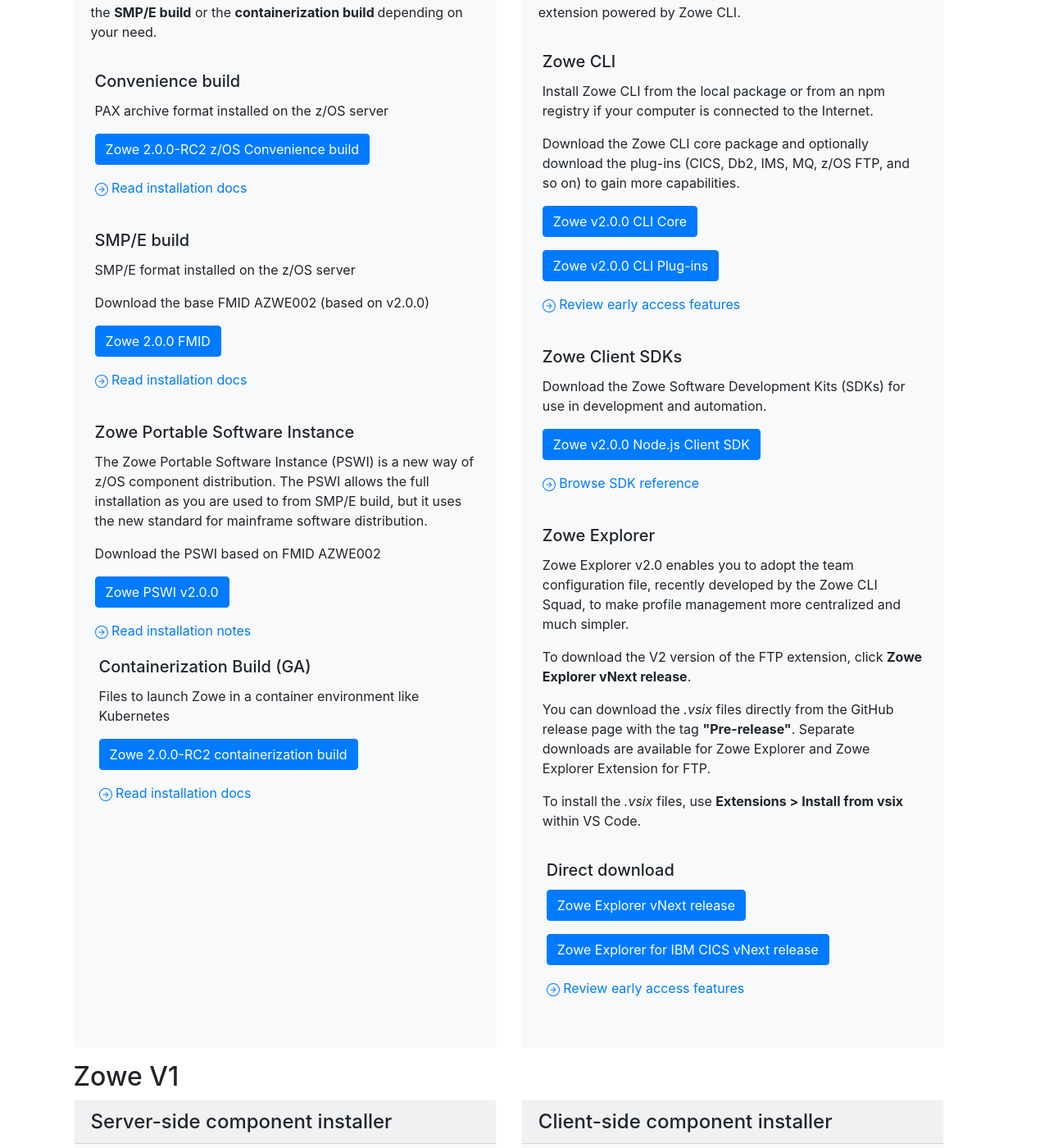
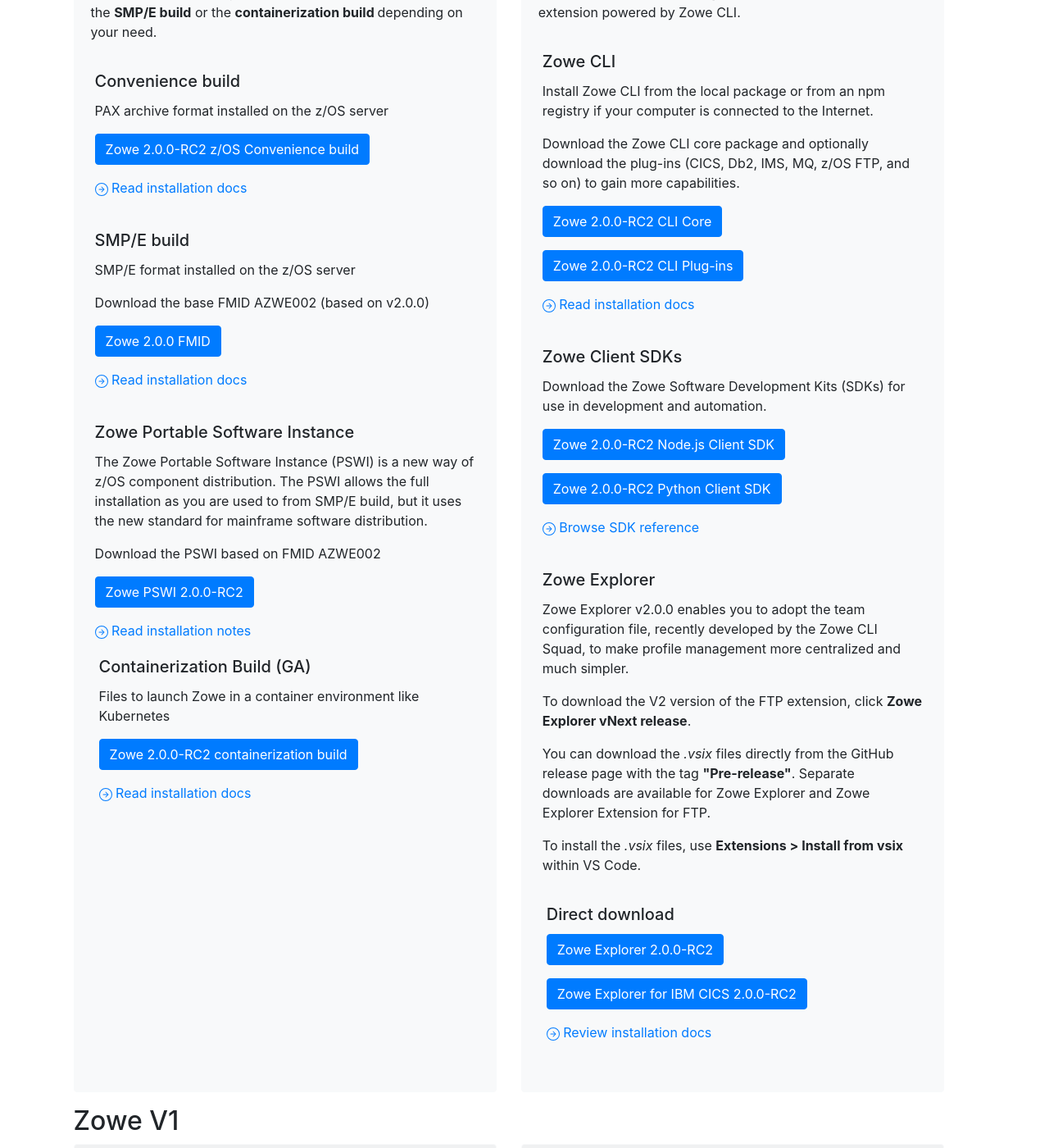
Before and after one commit to zowe/zowe.github.io, a Jekyll site: the page built from download.md, in a window 1280 px wide and 1400 px high, scrolled down 660 px. Shown: the whole window at 82% size. Built offline with Jekyll 4.4.1, drawn with Linux system fonts in a browser that asks for light colours; our own code applies the rules of GitHub Pages for plain Markdown files; some of the changed text lies outside the part shown.

Commit message:
fix more variables, add explorer_version to releases
Signed-off-by: MarkAckert <mark.ackert@broadcom.com>

```diff
--- a/_data/releases.yml
+++ b/_data/releases.yml
@@ -8,6 +8,7 @@
     smpe_numbers: AZWE002
     cli_version: 2.0.0-RC2
     cli_plugins_version: 2.0.0-RC2
+    explorer_version: 2.0.0-RC2
     node_sdk_version: 2.0.0-RC2
     python_sdk_version: 2.0.0-RC2
     release_date: 2022-04-26
--- a/download.md
+++ b/download.md
@@ -149,7 +149,7 @@
               new standard for mainframe software distribution.</p>
             <p class="card-text">Download the PSWI based on FMID AZWE002</p>
             <p><a class="btn btn-primary"
-                href="{{ site.pswi_download_uri }}{{ site.data.releases.v2[0].zos_version }}">Zowe PSWI v2.0.0</a></p>
+                href="{{ site.pswi_download_uri }}{{ site.data.releases.v2[0].zos_version }}">Zowe PSWI {{ site.data.releases.v2[0].zos_version }}</a></p>
             <div>
               <a href="{{ site.pswi_install_doc_url }}" class="card-link">
                 <svg width="1em" height="1em" viewBox="0 0 16 16" class="bi bi-arrow-right-circle" fill="currentColor"
@@ -203,10 +203,10 @@
               IMS, MQ, z/OS FTP, and so on) to gain more capabilities.</p>
             <p><a class="btn btn-primary"
                 href="{{ site.cli_download_url }}{{ site.data.releases.v2[0].cli_version }}">Zowe
-                v2.0.0 CLI Core</a></p>
+                {{ site.data.releases.v2[0].cli_plugins_version }} CLI Core</a></p>
             <p><a class="btn btn-primary"
                 href="{{ site.cli_plugins_download_url }}{{ site.data.releases.v2[0].cli_plugins_version }}">Zowe
-                v2.0.0 CLI Plug-ins</a></p>
+                {{ site.data.releases.v2[0].cli_plugins_version }} CLI Plug-ins</a></p>
             <div>
               <a href="{{ site.zowe_cli_next_features_doc_url }}" class="card-link">
                 <svg width="1em" height="1em" viewBox="0 0 16 16" class="bi bi-arrow-right-circle" fill="currentColor"
@@ -215,7 +215,7 @@
                   <path fill-rule="evenodd"
                     d="M7.646 11.354a.5.5 0 0 1 0-.708L10.293 8 7.646 5.354a.5.5 0 1 1 .708-.708l3 3a.5.5 0 0 1 0 .708l-3 3a.5.5 0 0 1-.708 0z" />
                   <path fill-rule="evenodd" d="M4.5 8a.5.5 0 0 1 .5-.5h5a.5.5 0 0 1 0 1H5a.5.5 0 0 1-.5-.5z" /></svg>
-                Review early access features
+                Read installation docs
               </a>
             </div>
           </div>
@@ -225,7 +225,10 @@
               automation.</p>
             <p><a class="btn btn-primary"
                 href="{{ site.zowe_node_sdk_download_url }}{{ site.data.releases.v2[0].node_sdk_version }}">Zowe
-                v2.0.0 Node.js Client SDK</a></p>
+                {{ site.data.releases.v2[0].node_sdk_version }} Node.js Client SDK</a></p>
+            <p><a class="btn btn-primary"
+                href="{{ site.zowe_python_sdk_download_url }}{{ site.data.releases.v1[0].python_sdk_version }}">Zowe
+                {{ site.data.releases.v2[0].python_sdk_version }} Python Client SDK</a></p>
             <div>
               <a href="https://docs.zowe.org/stable/user-guide/cli-installcli/" class="card-link">
                 <svg width="1em" height="1em" viewBox="0 0 16 16" class="bi bi-arrow-right-circle" fill="currentColor"
@@ -240,7 +243,7 @@
           </div>
           <div class="card-body">
             <h5 class="card-title">Zowe Explorer</h5>
-            <p class="card-text">Zowe Explorer v2.0 enables you to adopt the team configuration file, recently
+            <p class="card-text">Zowe Explorer v2.0.0 enables you to adopt the team configuration file, recently
               developed by the Zowe CLI Squad, to make profile management more centralized and much simpler.</p>
             <p class="card-text">To download the V2 version of the FTP extension, click <b>Zowe Explorer vNext
                 release</b>.</p>
@@ -252,10 +255,10 @@
             <div class="row">
               <div class="card-body">
                 <h5 class="card-title">Direct download</h5>
-                <p><a class="btn btn-primary" href="{{ site.zowe_explorer_next_github_url }}">Zowe Explorer vNext
-                    release</a></p>
+                <p><a class="btn btn-primary" href="{{ site.zowe_explorer_next_github_url }}">Zowe Explorer {{ site.data.releases.v2[0].explorer_version }}
+                    </a></p>
                 <p><a class="btn btn-primary" href=" {{ site.zowe_cics_explorer_next_github_url }}">Zowe Explorer for
-                    IBM CICS vNext release</a></p>
+                    IBM CICS {{ site.data.releases.v2[0].explorer_version }}</a></p>
                 <div>
                   <a href="{{ site.zowe_explorer_next_doc_url }}" class="card-link">
                     <svg width="1em" height="1em" viewBox="0 0 16 16" class="bi bi-arrow-right-circle"
@@ -266,7 +269,7 @@
                         d="M7.646 11.354a.5.5 0 0 1 0-.708L10.293 8 7.646 5.354a.5.5 0 1 1 .708-.708l3 3a.5.5 0 0 1 0 .708l-3 3a.5.5 0 0 1-.708 0z" />
                       <path fill-rule="evenodd" d="M4.5 8a.5.5 0 0 1 .5-.5h5a.5.5 0 0 1 0 1H5a.5.5 0 0 1-.5-.5z" />
                     </svg>
-                    Review early access features
+                    Review installation docs
                   </a>
                 </div>
               </div>
@@ -496,7 +499,7 @@
           <div class="row">
             <div class="card-body">
               <h5 class="card-title">Download the PSWI</h5>
-              <p><a class="btn btn-primary" href="{{ site.pswi_download_uri }}">Zowe PSWI {{ site.pswi_version }}
+              <p><a class="btn btn-primary" href="{{ site.pswi_download_uri }}">Zowe PSWI {{ site.data.releases.v1[0].zos_version }}
                   {{ site.zowe_fmid }}</a></p>
               <div>
                 <a href="{{ site.pswi_install_doc_url }}" class="card-link">
```
